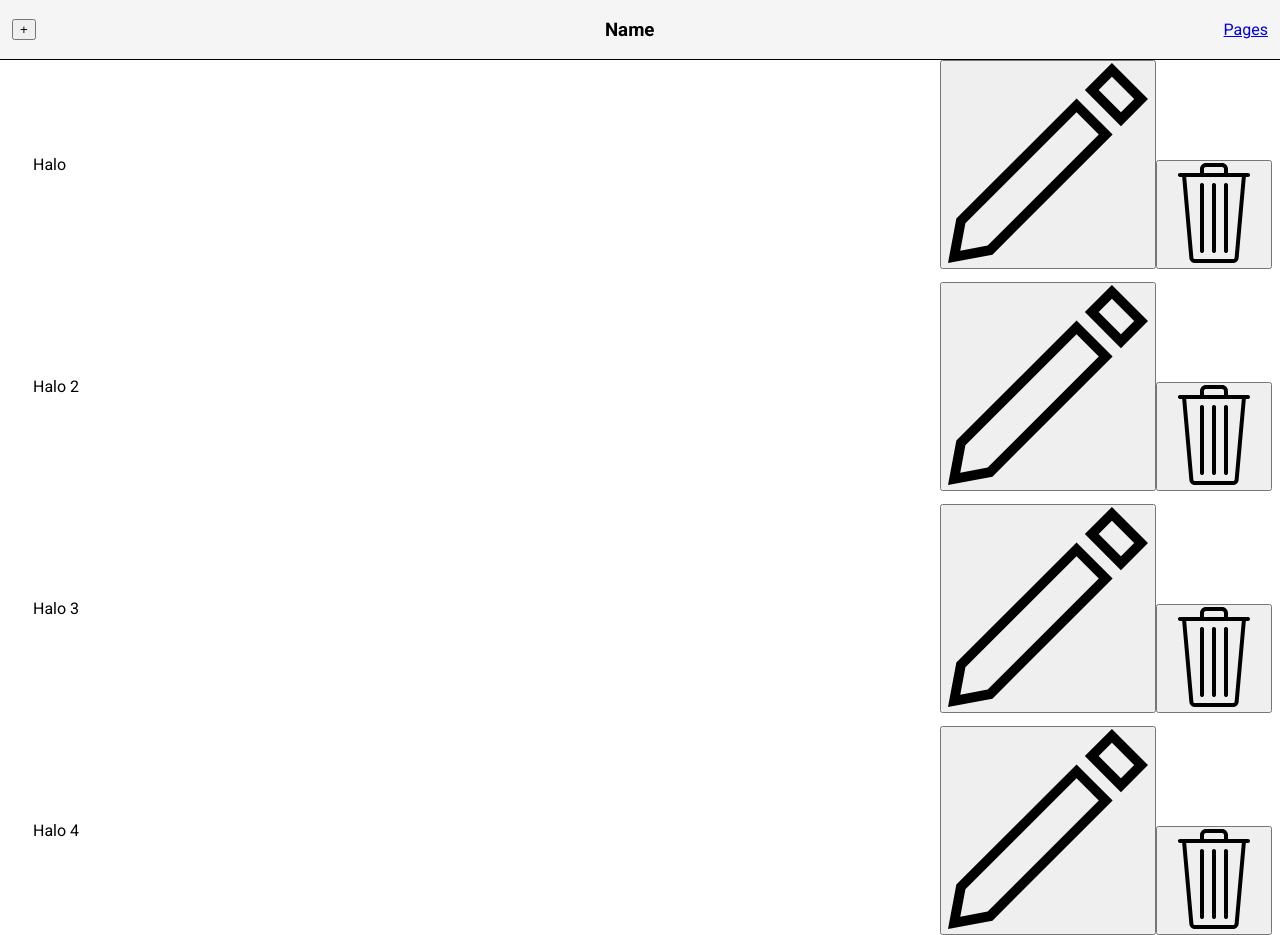
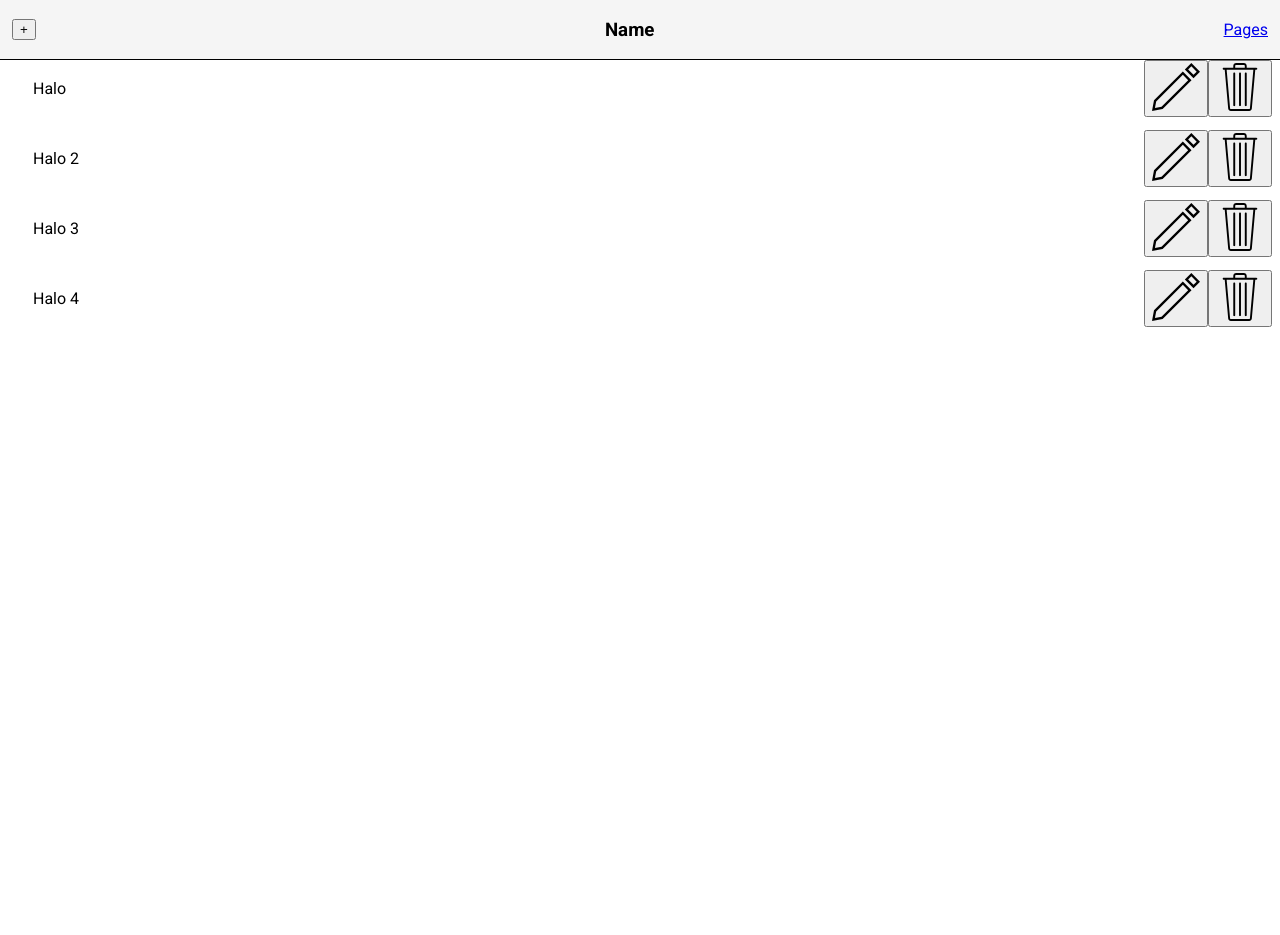
Before and after one commit to lekcik/websiteBuilder, a React (Vite) app in the folder websiteBuilder/: page /builder in a window 1280 px wide. After the commit the page ends 860 px from the top, so only its background shows below. Built offline with nearby package versions, Linux system fonts and the light colour scheme.

Commit message:
width and height added

```diff
--- a/websiteBuilder/src/components/UI/pagePrev.css
+++ b/websiteBuilder/src/components/UI/pagePrev.css
@@ -23,3 +23,8 @@
 section.pagePrev section.elementContainer.editing-true {
     border: 0.1rem solid black;
 }
+
+section.pagePrev section.elementContainer section.buttons button svg {
+    width: 3rem;
+    height: 3rem;
+}
```
